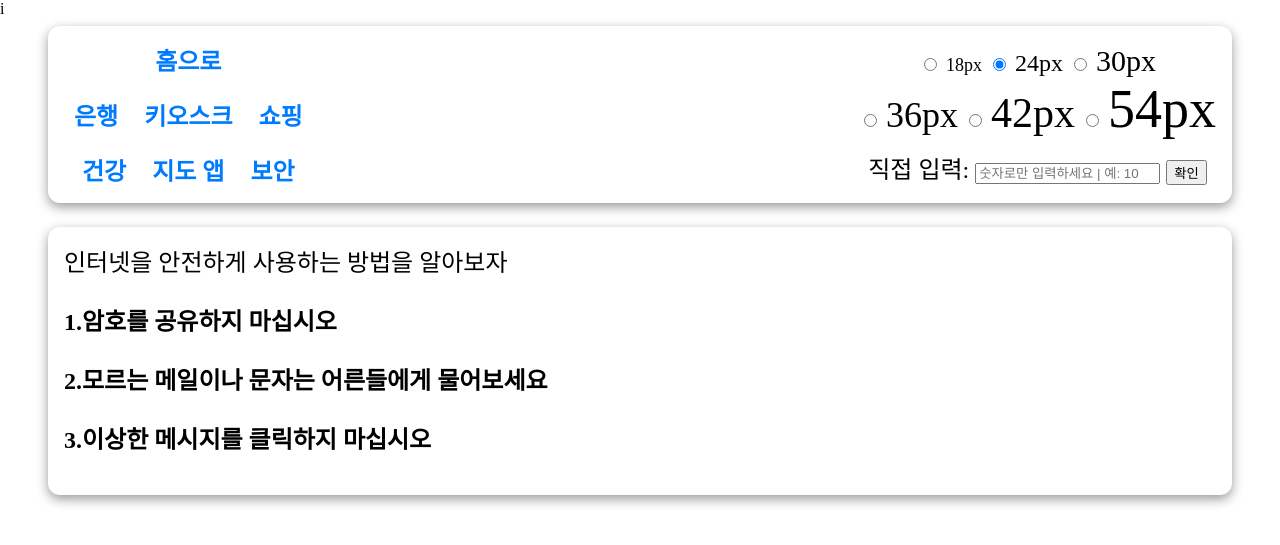
After one commit to SMG05oein/ubuntuProject, a PHP site: page /project.php in a window 1280 px wide. The commit adds this page. Shown: the top 545 px of the page. Run offline with PHP 8.4, Linux system fonts and the light colour scheme.

Commit message:
보안파트완료

```diff
--- /dev/null
+++ b/project.php
@@ -0,0 +1,20 @@
+i<?php
+include_once "./header.php";
+include_once "./topMenu.php";
+?>
+
+<div class="rowColSort">
+	<div class="baseBox">
+
+			인터넷을 안전하게 사용하는 방법을 알아보자
+	<p>
+		<b>1.</b><strong>암호를 공유하지 마십시오</strong><p>
+		<b>2.</b><strong>모르는 메일이나 문자는 어른들에게 물어보세요</strong><p>
+			<b>3.</b><strong>이상한 메시지를 클릭하지 마십시오</strong><p>
+	</div>
+</div>
+
+
+<?php
+include_once "./footer.php";
+?>
--- a/topMenu.php
+++ b/topMenu.php
@@ -15,7 +15,7 @@
 			<div style="margin-top: 20px">
 				<a href="./health.php">건강</a>
 				<a href="./map.php">지도 앱</a>
-				<a href="#">보안 앱</a>
+				<a href="./project.php">보안</a>
 			</div>
 		</div>
 
```
